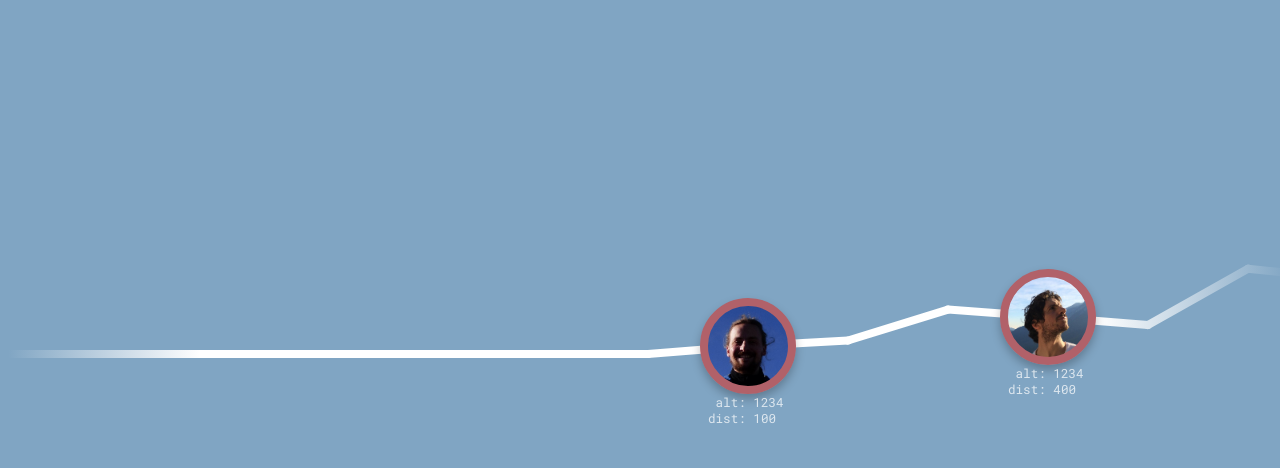
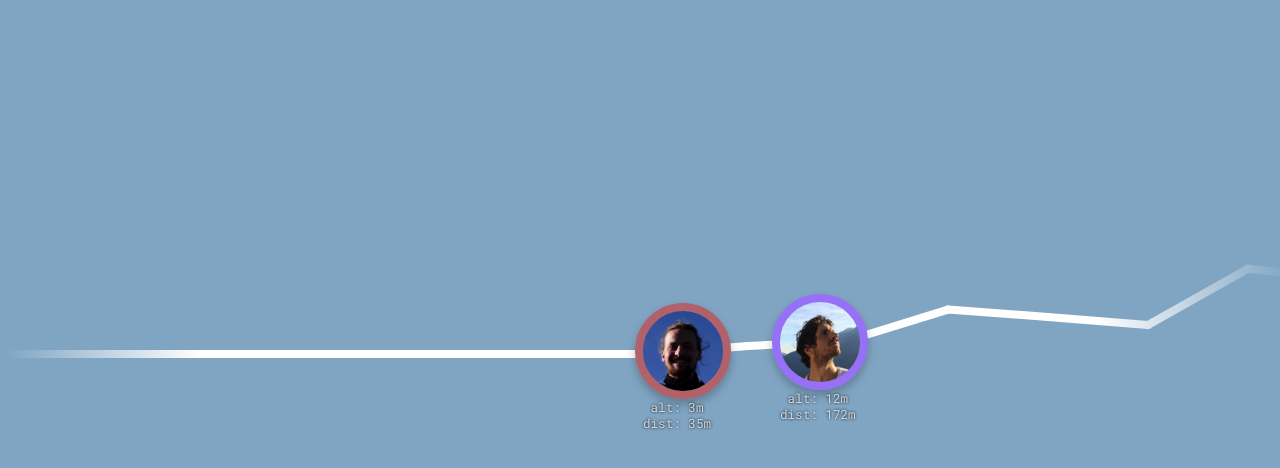
Before and after one commit to jahow/mountain-game, a website: page public/index.html in a window 1280 px wide. Shown: the part 146-614 px from the top of the page. Drawn offline with nearby package versions, Linux system fonts and the light colour scheme.

Commit message:
added portrait follow and click action

```diff
--- a/public/index.html
+++ b/public/index.html
@@ -26,10 +26,12 @@
 			<svg viewBox="-2000 0 4000 500" preserveAspectRatio="xMidYMid slice">
 			</svg>
 
-			<div class="fade"></div>
-			<div class="fade fade_right"></div>
+		</div>
 
-		</div>
+		<div class="fade fade_left"></div>
+		<div class="fade fade_right"></div>
+		<div class="fade fade_bottom"></div>
+		<div class="fade fade_top"></div>
 
 		<div id="portraits">
 			<div id="player_portrait_template" class="portrait">
@@ -39,6 +41,7 @@
 				</p>
 			</div>
 		</div>
+
 
 	</div>
 
@@ -54,50 +57,29 @@ var DIST_PER_NODE = 100;	// meters between two nodes
 
 // BACKGROUND DISPLAY
 
-// height data
-//var height_data = [0,10,50,30,80,85,75,61,43,55,88,92,101,120,108,95];
+// current focus of the background curve & refresh
+var current_background_position_x = 0;	// given in dist coordinates
+var previous_background_position_x = 0;
+var current_background_position_y = 0;
+var previous_background_position_y = 0;
 
-// current focus of the background curve & refresh
-var current_background_position = 0;	// given in dist coordinates
-var previous_background_position = 0;
-
-function setBackgroundPosition(pos) {
-	current_background_position = pos;
+function setBackgroundPosition(x_pos, y_pos) {
+	current_background_position_x = x_pos;
+	current_background_position_y = y_pos;
 	refreshBackgroundShapes();
+	refreshPlayerPortraits();
 }
 
 function refreshBackgroundShapes() {
 	// init
-	// var step_size = 50;
-	// var range = Math.floor(document.body.clientWidth / step_size / 2);
-	var range = 2000 / 50;
+	var range = 1000 / SEGMENT_SIZE;		// lines are displayed on a 2000px width
 	var svg = d3.select('#background svg');
 
 	// calc
-	var nearest_node = Math.round(current_background_position / SEGMENT_SIZE);
-	//var current_pos_shift = current_background_position - nearest_node * step_size;
+	var nearest_node = Math.round(current_background_position_x / SEGMENT_SIZE);
+	//var current_pos_shift = current_background_position_x - nearest_node * step_size;
 	var min_node = nearest_node - range;
 	var max_node = nearest_node + range;
-
-	/*
-	var shape;
-	for(var i=min_node; i<max_node; i++) {
-		if(!height_data[i]) { continue; }
-
-		// check if shape exist
-		shape = svg.select("line.node"+i);
-		if(shape.empty()) {
-			shape = svg.append('line')
-				.attr('stroke', 'white')
-				.attr('stroke-width', 8)
-				.attr('class', 'node'+i);
-		}
-		shape.attr('x1', current_background_position + step_size*i)
-			.attr('x2', current_background_position + step_size*(i+1))
-			.attr('y1', height_data[i])
-			.attr('y2', height_data[i+1]);
-	}
-	*/
 
 	// compute height data (gives an array of altitudes)
 	var height_data = computeHeightDataArray(min_node, max_node);
@@ -111,24 +93,25 @@ function refreshBackgroundShapes() {
 
 	// enter+update
 	lines
-		.attr('x1', function(d, i) { return (d.node)*SEGMENT_SIZE - previous_background_position; })
-		.attr('x2', function(d, i) { return (d.node+1)*SEGMENT_SIZE - previous_background_position; })
+		.attr('x1', function(d, i) { return computeLeftOffset((d.node)*SEGMENT_SIZE, true); })
+		.attr('x2', function(d, i) { return computeLeftOffset((d.node+1)*SEGMENT_SIZE, true); })
+		.attr('y1', function(d, i) { return computeTopOffset(d.start, true); })
+		.attr('y2', function(d, i) { return computeTopOffset(d.end, true); })
+		.transition()
 		.attr('y1', function(d, i) { return computeTopOffset(d.start); })
 		.attr('y2', function(d, i) { return computeTopOffset(d.end); })
-		.transition()
-		.attr('x1', function(d, i) { return (d.node)*SEGMENT_SIZE - current_background_position; })
-		.attr('x2', function(d, i) { return (d.node+1)*SEGMENT_SIZE - current_background_position; })
-		//.style('opacity', function(d, i) {
-		//	return Math.max(0, Math.min(1, 2 - 2.2*Math.abs(i+0.5-range)/range));
-		//});
+		.attr('x1', function(d, i) { return computeLeftOffset((d.node)*SEGMENT_SIZE); })
+		.attr('x2', function(d, i) { return computeLeftOffset((d.node+1)*SEGMENT_SIZE); })
 		.style('opacity', 1);
 
 	// exit
-	lines.exit().remove();
+	lines.exit().transition()
+		.attr('x1', function(d, i) { return (d.node)*SEGMENT_SIZE - current_background_position_x; })
+		.attr('x2', function(d, i) { return (d.node+1)*SEGMENT_SIZE - current_background_position_x; })
+		.style('opacity', 0.001).remove();
 
-	refreshPlayerPortraits();
-
-	previous_background_position = current_background_position;
+	previous_background_position_x = current_background_position_x;
+	previous_background_position_y = current_background_position_y;
 }
 
 // node_index must be an integer
@@ -138,11 +121,11 @@ function computeNodeHeight(node_index) {
 }
 
 // interpolates between 2 nodes
-// pos_x is expressed in node coordinates, ie each node is an integer: 0, 1, 2, 3...
+// pos_x is expressed in dist coordinates
 function computeHeight(pos_x) {
-	var node_low = Math.floor(pos_x);
-	var node_high = Math.ceil(pos_x);
-	var ratio = pos_x - node_low;	// between 0 and 1
+	var node_low = Math.floor(pos_x/SEGMENT_SIZE);
+	var node_high = Math.ceil(pos_x/SEGMENT_SIZE);
+	var ratio = pos_x/SEGMENT_SIZE - node_low;	// between 0 and 1
 	return (1-ratio) * computeNodeHeight(node_low) + ratio * computeNodeHeight(node_high);
 }
 
@@ -160,19 +143,21 @@ function computeHeightDataArray(min_node, max_node) {
 }
 
 // computes the 'top' CSS offset based on current game view and given altitude (pos_y)
-function computeTopOffset(pos_y) {
-	return 300 - pos_y;		// add vertical view shift
+function computeTopOffset(pos_y, previous) {
+	var offset = previous ? previous_background_position_y : current_background_position_y;
+	return 300 - pos_y + offset;		// add vertical view shift
 }
 // same for x pos
-function computeLeftOffset(pos_x) {
-	return pos_x * SEGMENT_SIZE - current_background_position;
+function computeLeftOffset(pos_x, previous) {
+	var offset = previous ? previous_background_position_x : current_background_position_x;
+	return pos_x - offset;
 }
 
 // PLAYER MANAGEMENT
 
 // list of players data: x_pos (ie distance), momentum, id, portrait (filename)
 // this list is constantly maintained by the server
-var current_player_id = 0;
+var current_player_id = 88;
 var players_array = [];
 
 // list of dom objects relative to player portraits
@@ -180,16 +165,18 @@ var dom_portraits_collection = {};
 
 // temp
 players_array.push({
-	x_pos: 1,
+	x_pos: 35,
 	momentum: 4,
 	id: 88,
-	portrait: 'portrait1.jpg'
+	portrait: 'portrait1.jpg',
+	color: 'rgb(177, 97, 105)'
 });
 players_array.push({
-	x_pos: 4,
+	x_pos: 172,
 	momentum: 8,
 	id: 2,
-	portrait: 'portrait2.jpg'
+	portrait: 'portrait2.jpg',
+	color: 'rgb(150, 112, 245)'
 });
 
 //refreshPlayerPortraits();
@@ -212,9 +199,26 @@ function refreshPlayerPortraits() {
 			// create a new portrait
 			player_portrait = portrait_template.clone().appendTo(portraits_root);
 			player_portrait.attr('id', player_data.id);
-			player_portrait.css('background-image', 'url('+player_data.portrait+')');
-			player_portrait.find('p')
-				.html('&nbspalt: '+1234+'<br>dist: '+player_data.x_pos*DIST_PER_NODE);
+			player_portrait.css({
+				'background-image': 'url('+player_data.portrait+')',
+				'border-color': player_data.color
+			});
+
+			// add click callback
+			player_portrait.click(function(evt) {
+				evt.preventDefault();
+				var me = $(this);
+				if(!me.hasClass('player_portrait')) { return false; }
+
+				var player_data = players_array[me.attr('index')];
+
+				// advance portrait
+				player_data.x_pos += 10;
+				setBackgroundPosition(player_data.x_pos, computeHeight(player_data.x_pos));
+
+				//alert('prout');
+				return false;
+			});
 
 			dom_portraits_collection[player_data.id] = player_portrait;
 
@@ -223,9 +227,19 @@ function refreshPlayerPortraits() {
 		}
 
 		// update player portrait pos
-		var top = computeTopOffset(computeHeight(player_data.x_pos));
+		var alt = computeHeight(player_data.x_pos);
+		var top = computeTopOffset(alt);
 		var left = computeLeftOffset(player_data.x_pos);
 		player_portrait.css( {top: top+'px', left: left+'px' } );
+		player_portrait.find('p')
+				.html('&nbspalt: '+alt.toFixed(0)+'m<br>dist: '+player_data.x_pos+'m');
+		player_portrait.attr('index', i);
+
+		if(current_player_id == player_data.id) {
+			player_portrait.addClass('player_portrait');
+		} else {
+			player_portrait.removeClass('player_portrait');
+		}
 	}
 
 }
@@ -240,7 +254,7 @@ function refreshPlayerPortraits() {
 // WINDOW EVENTS
 
 window.onload = function() {
-	setBackgroundPosition(0);
+	setBackgroundPosition(0, 0);
 }
 
 window.onresize = function() {
--- a/public/style.css
+++ b/public/style.css
@@ -51,7 +51,6 @@ header {
 
 .portrait {
 	position: absolute;
-    cursor: pointer;
     width: 80px;
     height: 80px;
     border-radius: 100px;
@@ -61,33 +60,18 @@ header {
     box-shadow: 0px 5px 10px rgba(0, 0, 0, 0.25);
     margin-top: -48px;
     margin-left: -48px;
+    -webkit-user-select: none; /* webkit (safari, chrome) browsers */
+    -moz-user-select: none; /* mozilla browsers */
+    -ms-user-select: none; /* IE10+ */
+    user-select: none;
     transition:
     	width 0.2s ease-in-out,
     	height 0.2s ease-in-out,
     	box-shadow 0.2s ease-in-out,
-    	margin 0.2s ease-in-out;
+    	margin 0.2s ease-in-out,
+    	left 0.25s ease-in-out,
+    	top 0.25s ease-in-out;
 }
-	.portrait:before {
-		position: relative;
-		content: "";
-		display: block;
-	    width: 80px;
-	    height: 80px;
-    	border-radius: 100px;
-	    background-color: white;
-	    opacity: 0;
-	    transition: opacity 0.2s ease-in-out;
-	}
-	.portrait:hover {
-		width: 80px;
-		height: 80px;
-		margin-top: -52px;
-    	box-shadow: 0px 9px 10px rgba(0, 0, 0, 0.35);
-	}
-	.portrait:hover:before {
-		opacity: 0.15;
-	}
-
 	.portrait p {
 	    font-size: 0.7em;
 	    margin: 0;
@@ -99,13 +83,71 @@ header {
 	    color: rgba(255, 255, 255, 0.73);
 	    white-space: nowrap;
 	    font-family: roboto mono;
+	    text-shadow: 0px 0px 3px black;
+	}
+
+.player_portrait {
+    cursor: pointer;
+    z-index: 10;
+}
+	.player_portrait:before {
+		position: relative;
+		content: "";
+		display: block;
+	    width: 80px;
+	    height: 80px;
+    	border-radius: 100px;
+	    background-color: white;
+	    opacity: 0;
+	    transition: opacity 0.2s ease-in-out;
+	}
+	.player_portrait:hover {
+		width: 80px;
+		height: 80px;
+		margin-top: -52px;
+    	box-shadow: 0px 9px 10px rgba(0, 0, 0, 0.35);
+	}
+	.player_portrait:hover:before {
+		opacity: 0.15;
 	}
 
 #player_portrait_template {
 	display: none;
 }
 
-/* GAME VIEW */
+
+#gameview .fade {
+	position: absolute;
+	pointer-events: none;
+}
+#gameview .fade_left {
+	height: 100%;
+    left: 0px;
+    top: 0px;
+	width: 15%;
+	background-image: linear-gradient(-90deg, rgba(128, 165, 195, 0), rgb(128, 165, 195));
+}
+#gameview .fade_right {
+	height: 100%;
+    right: 0px;
+    top: 0px;
+	width: 15%;
+	background-image: linear-gradient(90deg, rgba(128, 165, 195, 0), rgb(128, 165, 195));
+}
+#gameview .fade_bottom {
+	bottom: 0px;
+	height: 15%;
+	width: 100%;
+	background-image: linear-gradient(180deg, rgba(128, 165, 195, 0), rgb(128, 165, 195));
+}
+#gameview .fade_top {
+	top: 0px;
+	height: 15%;
+	width: 100%;
+	background-image: linear-gradient(0deg, rgba(128, 165, 195, 0), rgb(128, 165, 195));
+}
+
+/* BACKGROUND */
 
 #background {
 	width: 100%;
@@ -123,17 +165,3 @@ header {
 		stroke-width: 8px;
 		stroke-linecap: round;
 	}
-
-	#background .fade {
-		position: absolute;
-		height: 100%;
-	    left: 0px;
-	    top: 0px;
-		width: 15%;
-		background-image: linear-gradient(-90deg, rgba(128, 165, 195, 0), #80A5C3);
-	}
-	#background .fade_right {
-		left: auto;
-		right: 0px;
-		background-image: linear-gradient(90deg, rgba(128, 165, 195, 0), #80A5C3);
-	}
```
